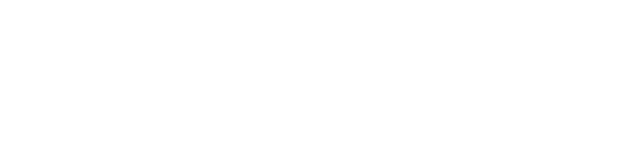
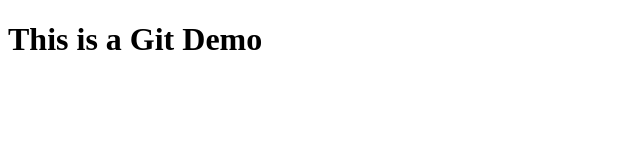
Before and after one commit to klu0926/git-demo, a plain HTML site: page index.html in a window 1280 px wide. Shown: the whole page, without its empty margins (0-640 px from the left). Drawn offline with Linux system fonts and the light colour scheme.

Commit message:
add h1 text

```diff
--- a/index.html
+++ b/index.html
@@ -9,6 +9,7 @@
 </head>
 
 <body>
+  <h1>This is a Git Demo</h1>
 
 </body>
 
```
